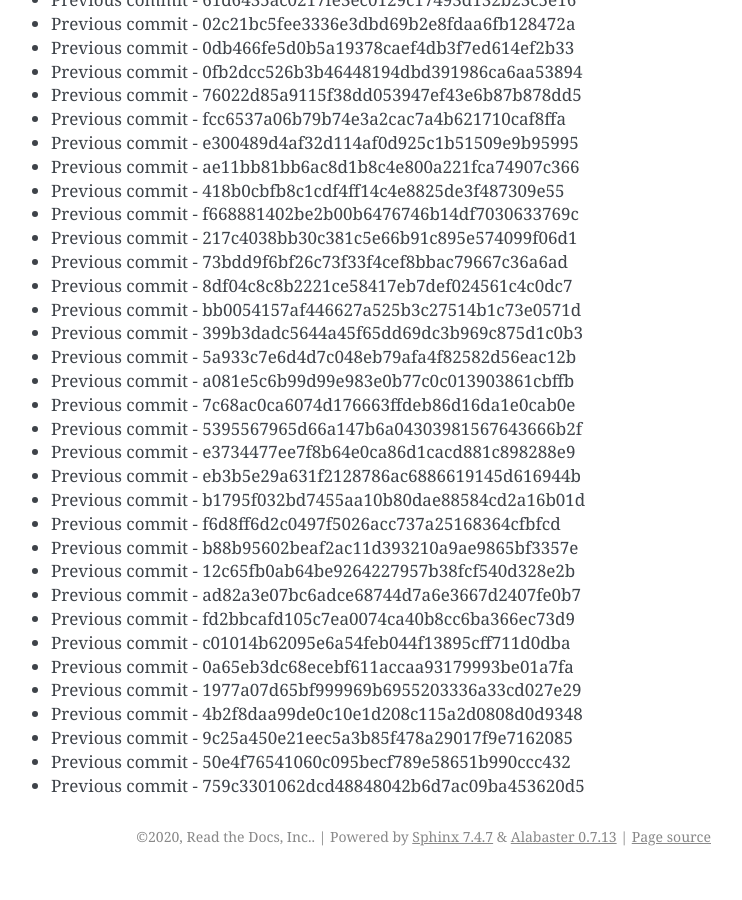
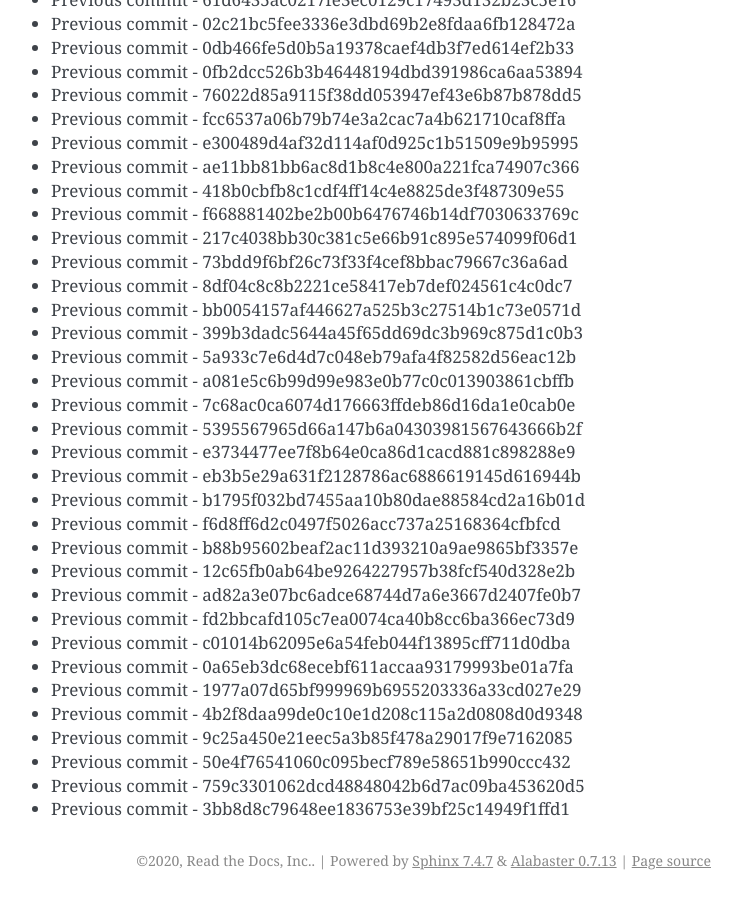
Before and after one commit to readthedocs/rtd-git-stresstest, a Sphinx documentation site: the page built from docs/updates.rst, in a window 1280 px wide and 900 px high, scrolled down 10293 px. Shown: the whole window, without its empty margins (399-1141 px from the left). Built offline with Sphinx 7.4.7, drawn with Linux system fonts in a browser that asks for light colours; before the commit the page ends 11169 px from its top, so only the background shows below that.

Commit message:
Generating commit from previous: 3bb8d8c79648ee1836753e39bf25c14949f1ffd1

```diff
--- a/docs/updates.rst
+++ b/docs/updates.rst
@@ -464,3 +464,4 @@ It can be tested for any performance characteristics.
 * Previous commit - 9c25a450e21eec5a3b85f478a29017f9e7162085
 * Previous commit - 50e4f76541060c095becf789e58651b990ccc432
 * Previous commit - 759c3301062dcd48848042b6d7ac09ba453620d5
+* Previous commit - 3bb8d8c79648ee1836753e39bf25c14949f1ffd1
```
